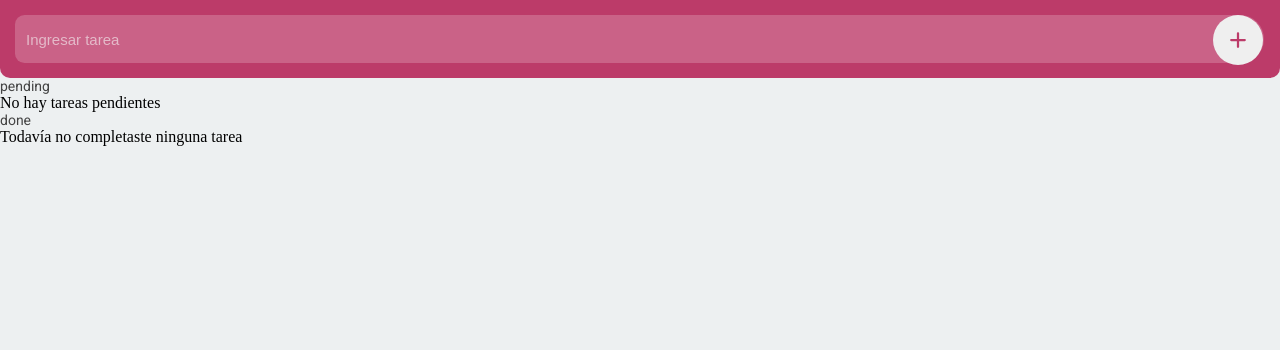
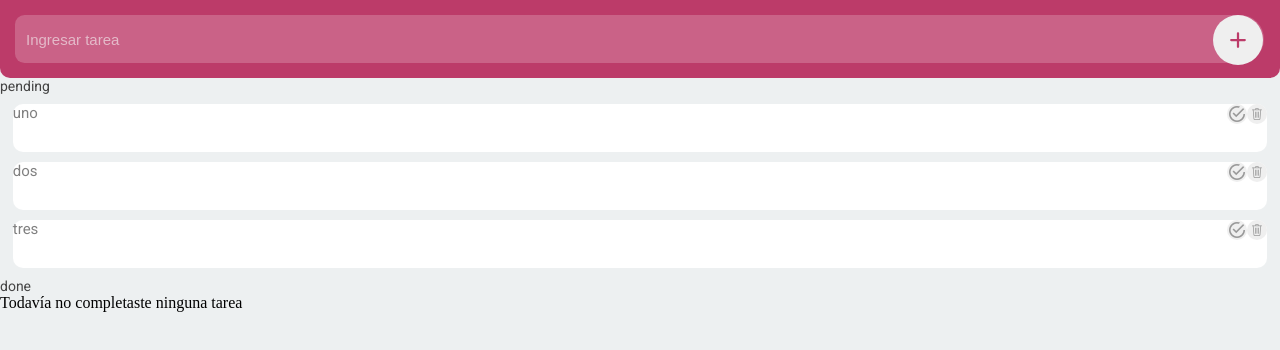
Before and after one commit to mercedesaven/tp2-isa-sofi-mer, a plain HTML site: page index.html in a window 1280 px wide. Drawn offline with Linux system fonts and the light colour scheme.

Commit message:
estilo a las cajas

```diff
--- a/styles/styles.scss
+++ b/styles/styles.scss
@@ -34,10 +34,21 @@ header{
         border-radius: 10px 25px 25px 10px;
         padding: 0 0 0 11px;
     }
-
     input::placeholder{
         color: rgb(228, 186, 201);
     }
+}
+
+div ul li{
+    width: 98%;
+    margin:10px auto;
+    height: 48px;
+    background:white;
+    color: grey;
+    font-size: 15px;
+    border: none;
+    border-radius: 10px;
+
 }
 
 .plusBtn {
@@ -50,12 +61,15 @@ header{
 
 .deleteBtn {
     @include btn-all(20px, 20px, url("../img/icondeltegrey.png") );
+    float: right;
 }
 
 .checkBtn {
     @include btn-all(20px, 20px, url("../img/iconcheckgrey.png") );
+    float: right;
 }
 
 .checkBtnColor {
     @include btn-all(20px, 20px, url("../img/iconcheckcolor.png") );
+    float: right;
 }
--- a/todo.js
+++ b/todo.js
@@ -1,9 +1,9 @@
 var task, taskLi, newTask, taskPending, taskDone, btnInput
 
 var taskInput = [
-    // {text: 'uno', isPending: true},
-    //{text: 'dos', isPending: true},
-    //{text: 'tres', isPending: true},
+    {text: 'uno', isPending: true},
+    {text: 'dos', isPending: true},
+    {text: 'tres', isPending: true},
 ]
 console.log(taskInput)
 
```
Also changed, not shown: styles/styles.css, 1 other file.
